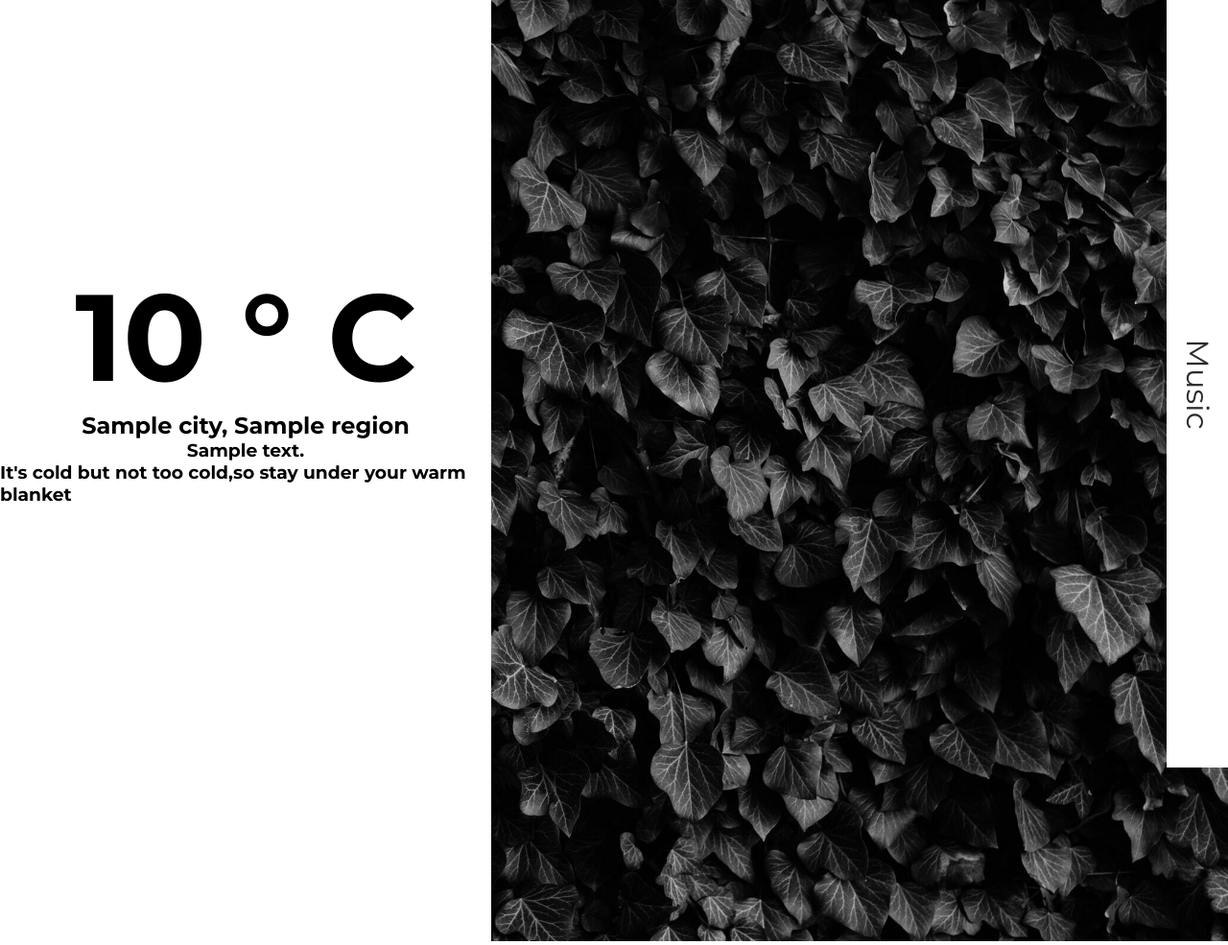
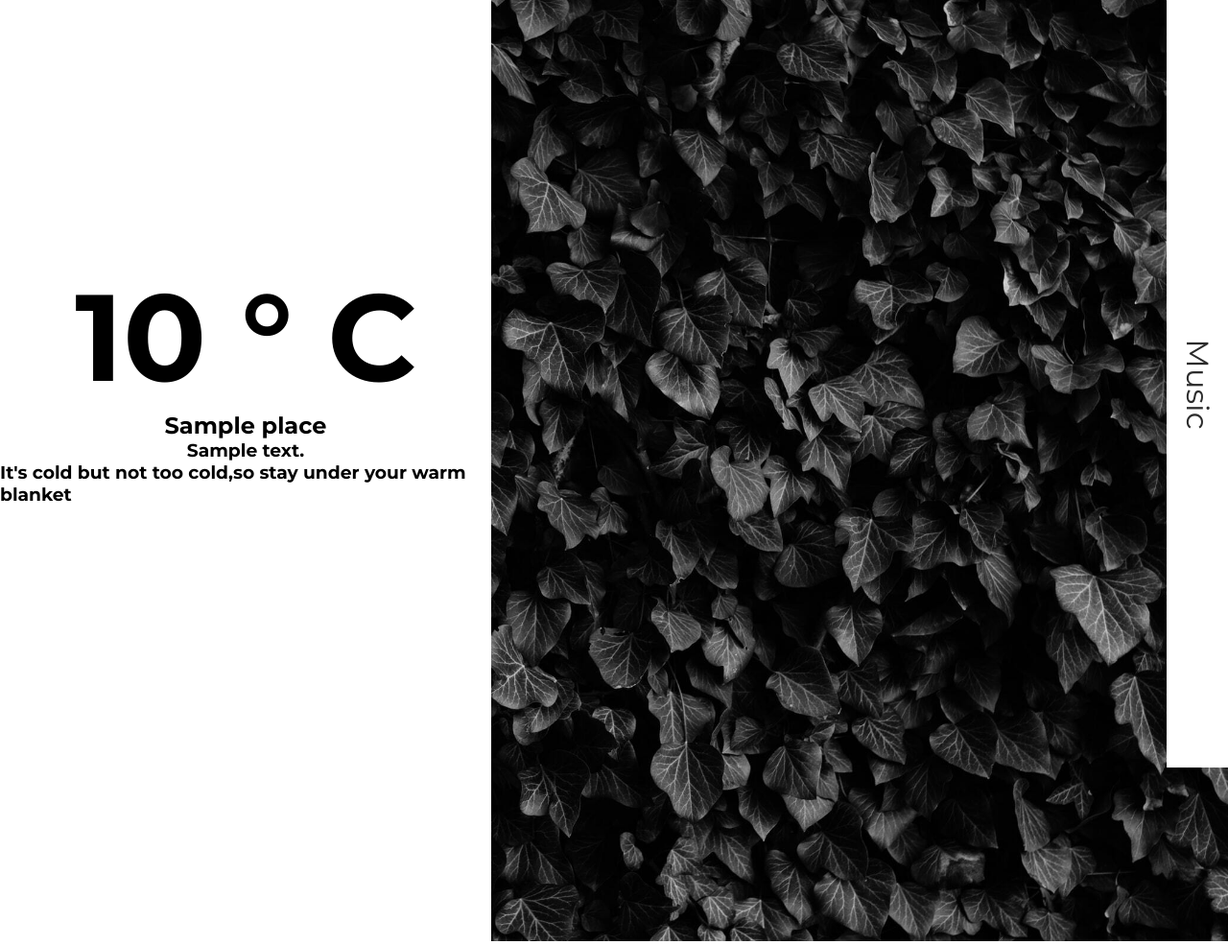
Before and after one commit to Prathyusha-Guduru/Montunes, a Flask app: template templates/index.html in a window 1280 px wide. Shown: the whole page at 96% size. Run offline with Flask 2, Linux system fonts and the light colour scheme; the template is opened without the code that fills it: most values are stand-ins (such as "Sample title", 1, 10 or a date in 2020).

Commit message:
Updated all get and post requests succesfully

```diff
--- a/app.py
+++ b/app.py
@@ -5,8 +5,6 @@ import requests
 import configparser
 
 
-#Importing from other modules
-from ip import getLocation,getLatLong
 
 
 #API Configuration
@@ -19,13 +17,13 @@ def getApiKey():
 def getWeatherResults(lat,long,api_key):
 	api_url = f"http://api.openweathermap.org/data/2.5/weather?lat={lat}&lon={long}&appid={api_key}&units=metric"
 	result = requests.get(api_url).json()
+	place = result["name"]
 	description = result["weather"][0]["description"]
 	temp = result["main"]["temp"]
+	print(f"place is {place}")
+	return (description,temp,place)
 
-	return (description,temp)
 
-#Latitude,longitude
-lat,long = getLatLong()
 
 
 #Flask app creation and configuration
@@ -33,23 +31,41 @@ app = Flask(__name__)
 app.config['SECRET_KEY']  = 'itsasecret'
 
 #Setting Up App views
-@app.route('/')
-def index():
-	#Api calls
-	description,temp = getWeatherResults(lat,long,getApiKey())
-	city,region = getLocation()
-	return render_template('index.html',description = description,temp = temp,city = city,region = region)
 
 @app.route('/music')
 def music():
 	return render_template('music.html')
 
+
+data = {}
+
+def random(req):
+	if(req != None):
+		return req
+	else:
+		return None
+
 @app.route('/weather', methods = ['POST','GET'])
 def get_post_javascript_data():
+
 	req = request.get_json()
 	print(req)
-	res = make_response(jsonify({"message":"JSON recieved"}),200)
+	global data
+	print(f"data is {data}")
+	data = random(req)
+	print(f"data is {data} and its type is {type(data)}")
 	return render_template('weather.html')
+
+@app.route('/')
+def index():
+	#Api calls
+	description,temp,place = getWeatherResults(data['lat'],data['long'],getApiKey())
+	return render_template('index.html',description = description,temp = temp,place = place)
+
+@app.route('/newroute')
+def newroute():
+	return f"Data is {data['lat']} and long is {data['long']}"
+
 
 #Running the app
 if __name__ == '__main__':
--- a/templates/index.html
+++ b/templates/index.html
@@ -3,7 +3,7 @@
 
 <div class="info content">
 	<h1 class="temperature"> <strong class="temp">{{ temp }}</strong> ° C </h1>
-	<h2 class="location">{{ city }}, {{ region }}</h2>
+	<h2 class="location">{{place}}</h2>
 	<h3 class="description">{{ description }}</h3>
 	<h3 class="weather-commentary description"></h3>
 </div>
--- a/templates/weather.html
+++ b/templates/weather.html
@@ -11,8 +11,8 @@
 <body>
 	<h1>Weather page</h1>
 	<h1>Temperature is temp </h1>
-	<h1>status is {{status}}</h1>
 
+	<h1>status is {{req}}</h1>
 
 	<script src="/static/location.js"></script>
 
```
Also changed, not shown: static/location.js (+6 -1 lines).
